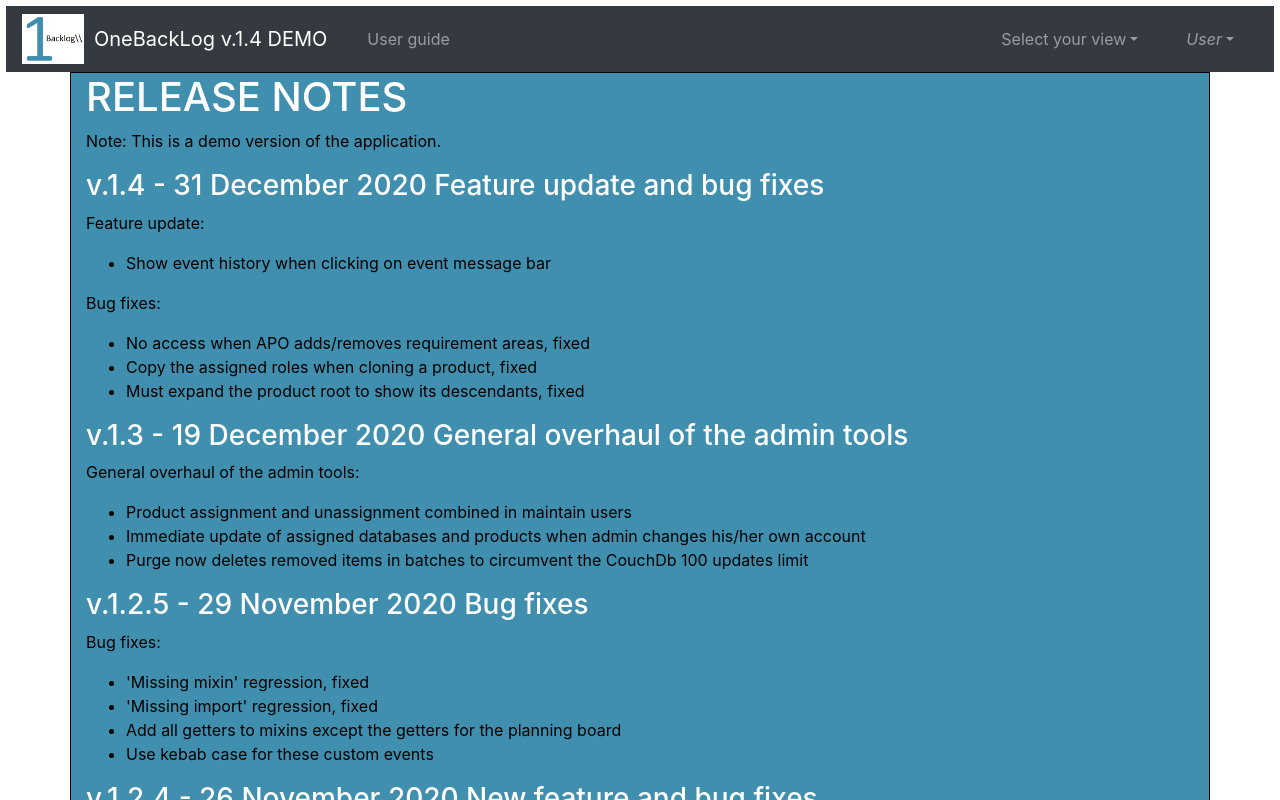
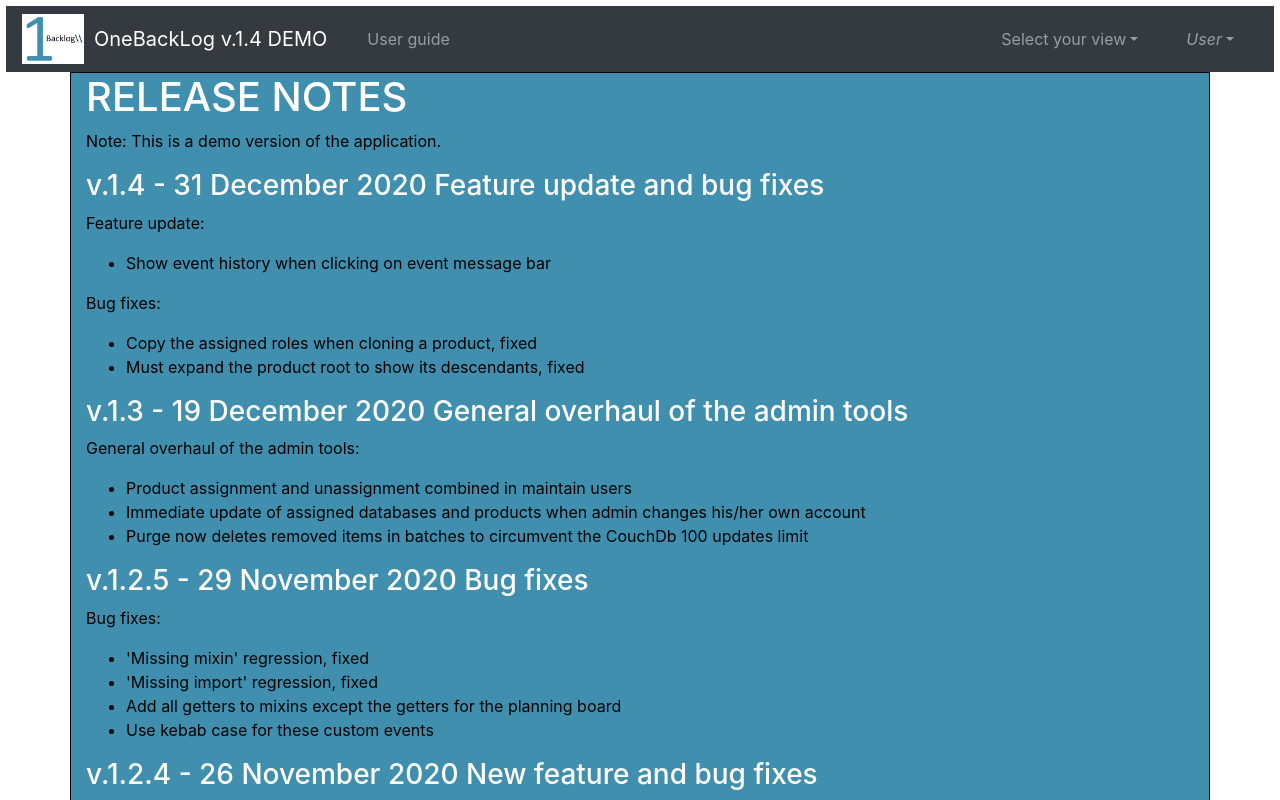
Before and after one commit to ErikVerheul/OneBacklog, a Vue app: page /rel-notes in a window 1280 px wide. Shown: the top 800 px of the page. Built offline with nearby package versions, Linux system fonts and the light colour scheme.

Commit message:
Not a bug in v.1.3

```diff
--- a/src/components/rel-notes/rel-notes.vue
+++ b/src/components/rel-notes/rel-notes.vue
@@ -13,7 +13,6 @@
           </ul>
 					<p>Bug fixes:</p>
           <ul>
-						<li>No access when APO adds/removes requirement areas, fixed </li>
 						<li>Copy the assigned roles when cloning a product, fixed</li>
 						<li>Must expand the product root to show its descendants, fixed</li>
           </ul>
```
